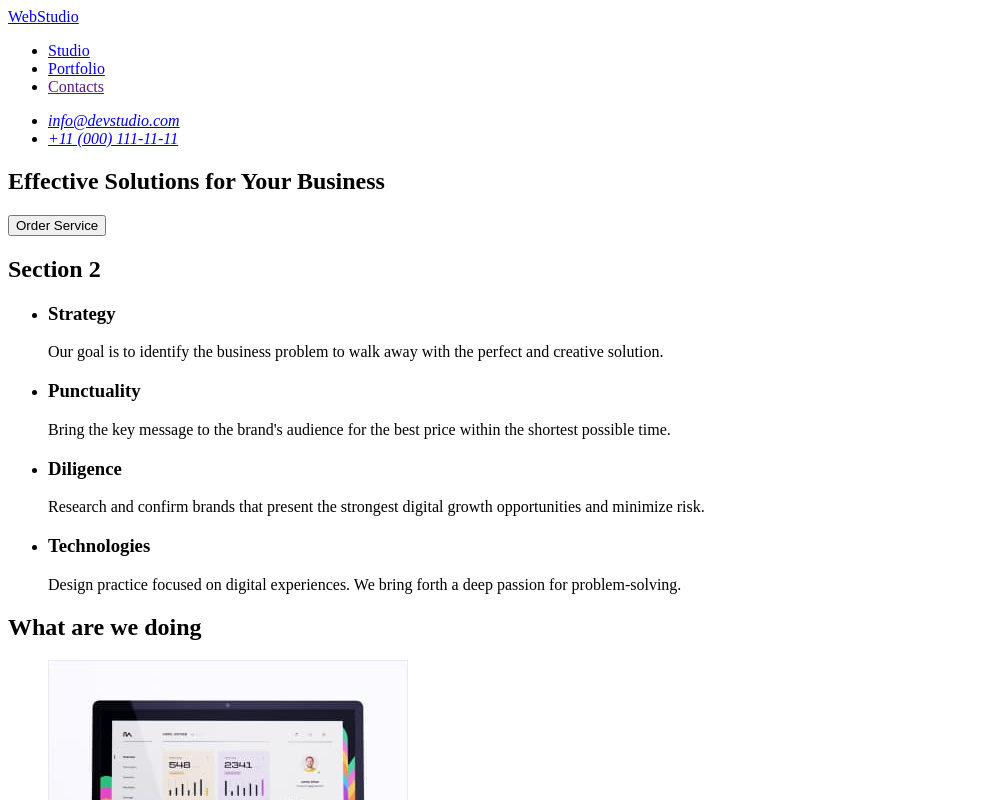
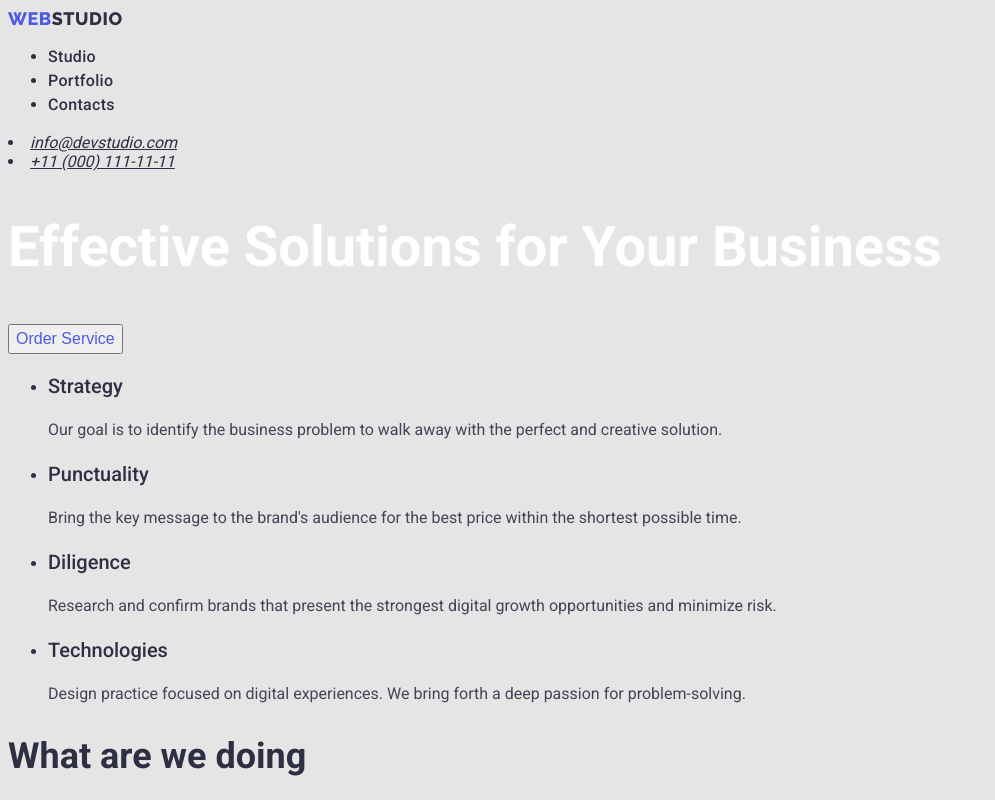
Before and after one commit to Ninel35/goit-markup-hw-02, a plain HTML site: page index.html in a window 1280 px wide. Shown: the top 800 px of the page, without its empty margins (0-995 px from the left). Drawn offline with Linux system fonts and the light colour scheme.

Commit message:
update combi

```diff
--- a/css/styles.css
+++ b/css/styles.css
@@ -29,10 +29,18 @@ body{
     text-decoration: none;
 }
 
-.header-contacts-list a {
-    color: #434455;
+.header-contacts-list {
+    color: #2E2F42;
 }
-.button-list-text button{
+.header-contacts-list:hover, .header-contacts-list:focus{
+    font-weight: 400;
+        font-size: 16px;
+        line-height: 24px;
+        color: #404BBF;
+}
+
+
+.button-list-text{
     font-style: normal;
         font-weight: 500;
         font-size: 16px;
@@ -40,10 +48,41 @@ body{
     cursor: pointer;
         color: #4D5AE5;
 }
-.button-list-text button:hover, .button-list-text button:focus{
+.button-list-text:hover, .button-list-text:focus{
     background-color: #404BBF;
     color: #FFF;
 }
+
+
+.main page{
+    width: 1440px;
+    height: 2592px;
+     background: #FFFFFF;
+}
+.title{
+    font-weight: 700;
+        font-size: 56px;
+        line-height: 60px;
+        color: #FFFFFF;
+}
+.feature-title{
+    font-weight: 500;
+    font-size: 20px;
+    color: #2E2F42;
+}
+.feature-text{
+    font-weight: 400;
+    font-size: 16px;
+    line-height: 24px;
+    color: #434455;
+}
+.section-header
+{font-weight: 700;
+font-size: 36px;
+line-height: 40px;
+color: #2E2F42;}
+
+
 .card-header{
 font-family: 'Roboto';
     font-style: normal;
--- a/index.html
+++ b/index.html
@@ -5,26 +5,34 @@
     <meta http-equiv="X-UA-Compatible" content="IE=edge" />
     <meta name="viewport" content="width=device-width, initial-scale=1.0" />
     <title>Document</title>
+    <link
+      href="https://fonts.googleapis.com/css2?family=Raleway:wght@800&family=Roboto:wght@400;500;700;900&display=swap"
+      rel="stylesheet"
+    />
+    <link rel="stylesheet" href="./css/styles.css" />
   </head>
   <body>
     <!--Header section-->
 
-    <header>
-      <nav>
-        <a href="./index.html">WebStudio</a>
-        <ul>
+    <header class="header">
+      <nav class="header-nav">
+        <a href="./index.html" class="logo"
+          >Web<span class="logo-highlight">Studio</span></a
+        >
+
+        <ul class="header-nav-list">
           <li><a href="./index.html">Studio</a></li>
           <li><a href="./portfolio.html">Portfolio</a></li>
           <li><a href="">Contacts</a></li>
         </ul>
       </nav>
-      <address>
-        <ul>
+      <address class="header-contacts">
+        <ul">
           <li>
-            <a href="mailto:info@devstudio.com">info@devstudio.com</a>
+            <a class="header-contacts-list" href="mailto:info@devstudio.com">info@devstudio.com</a>
           </li>
           <li>
-            <a href="tel:+110001111111">+11 (000) 111-11-11</a>
+            <a class="header-contacts-list" href="tel:+110001111111">+11 (000) 111-11-11</a>
           </li>
         </ul>
       </address>
@@ -32,41 +40,41 @@
 
     <!--Main block-->
 
-    <main>
+    <main class="main page">
       <section>
-        <h1>Effective Solutions for Your Business</h1>
-        <button type="button">Order Service</button>
+        <h1 class="title">Effective Solutions for Your Business</h1>
+        <button class="button-list-text" type="button">Order Service</button>
       </section>
 
       <!--Section Feature-->
 
       <section>
-        <h2>Section 2</h2>
+        <h2 hidden>Section 2</h2>
         <ul>
-          <li>
-            <h3>Strategy</h3>
-            <p>
+          <li class="section-feature">
+            <h3 class="feature-title">Strategy</h3>
+            <p class="feature-text">
               Our goal is to identify the business problem to walk away with the
               perfect and creative solution.
             </p>
           </li>
           <li>
-            <h3>Punctuality</h3>
-            <p>
+            <h3 class="feature-title">Punctuality</h3>
+            <p class="feature-text">
               Bring the key message to the brand's audience for the best price
               within the shortest possible time.
             </p>
           </li>
           <li>
-            <h3>Diligence</h3>
-            <p>
+            <h3 class="feature-title">Diligence</h3>
+            <p class="feature-text">
               Research and confirm brands that present the strongest digital
               growth opportunities and minimize risk.
             </p>
           </li>
           <li>
-            <h3>Technologies</h3>
-            <p>
+            <h3 class="feature-title">Technologies</h3>
+            <p class="feature-text">
               Design practice focused on digital experiences. We bring forth a
               deep passion for problem-solving.
             </p>
@@ -77,7 +85,7 @@
       <!--Section What are we doing-->
 
       <section>
-        <h2>What are we doing</h2>
+        <h2 class="section-header">What are we doing</h2>
         <ul>
           <li>
             <img src="./images/index/img1.jpg" alt="img 1" width="360" />
@@ -94,27 +102,27 @@
       <!--Section Our Team-->
 
       <section>
-        <h2>Our Team</h2>
+        <h2 class="section-header">Our Team</h2>
         <ul>
           <li>
             <img src="./images/index/img4.jpg" alt="Team 1" width="264" />
-            <h3>Mark Guerrero</h3>
-            <p>Product Designer</p>
+            <h3 class="card-header">Mark Guerrero</h3>
+            <p class="card-text">Product Designer</p>
           </li>
           <li>
             <img src="./images/index/img5.jpg" alt="Team 2" width="264" />
-            <h3>Tom Ford</h3>
-            <p>Frontend Developer</p>
+            <h3 class="card-header">Tom Ford</h3>
+            <p class="card-text">Frontend Developer</p>
           </li>
           <li>
             <img src="./images/index/img6.jpg" alt="Team 3" width="264" />
-            <h3>Camila Garcia</h3>
-            <p>Marketing</p>
+            <h3 class="card-header">Camila Garcia</h3>
+            <p class="card-text">Marketing</p>
           </li>
           <li>
             <img src="./images/index/img7.jpg" alt="Team 4" width="264" />
-            <h3>Daniel Wilson</h3>
-            <p>UI Designer</p>
+            <h3 class="card-header">Daniel Wilson</h3>
+            <p class="card-text">UI Designer</p>
           </li>
         </ul>
       </section>
```
Also changed, not shown: portfolio.html (+17 -26 lines).
